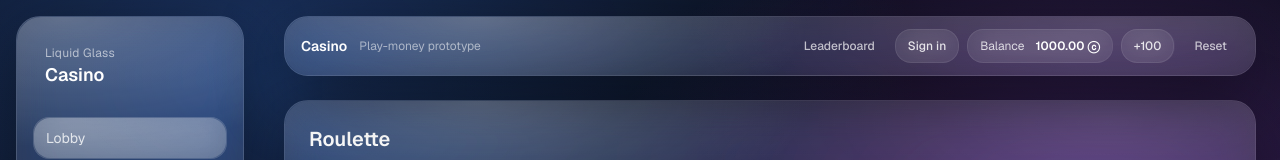
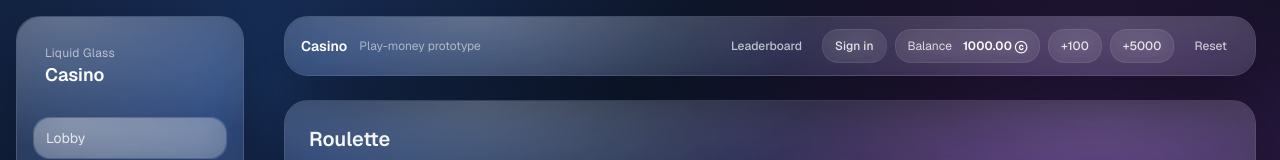
Before and after one commit to rchqwk/liquid-glass-casino, a Next.js app: page /casino/roulette in a window 1280 px wide. Shown: the top 160 px of the page. Built offline with nearby package versions, Linux system fonts and the light colour scheme; no server answers.

Commit message:
Add +5000 refill with 15-min cooldown for standard users

```diff
--- a/app/components/Topbar.tsx
+++ b/app/components/Topbar.tsx
@@ -1,12 +1,32 @@
 "use client";
 
 import Link from "next/link";
+import { useEffect, useMemo, useState } from "react";
 import { useWallet } from "../lib/wallet";
 import { useAuth } from "../lib/authClient";
 
 export function Topbar() {
-  const { balance, deposit, reset } = useWallet();
+  const { balance, deposit, reset, refill5000AvailableAt } = useWallet();
   const { user, loading } = useAuth();
+  const role = user?.role_level ?? 0;
+  const [msg, setMsg] = useState<string | null>(null);
+  const [, forceTick] = useState(0);
+
+  useEffect(() => {
+    const id = window.setInterval(() => forceTick((x) => (x + 1) % 1000000), 1000);
+    return () => window.clearInterval(id);
+  }, []);
+
+  const now = Date.now();
+  const refillCooldownMs = Math.max(0, refill5000AvailableAt - now);
+  const refillLabel = useMemo(() => {
+    if (role >= 1) return "+5000";
+    if (refillCooldownMs <= 0) return "+5000";
+    const s = Math.ceil(refillCooldownMs / 1000);
+    const mm = String(Math.floor(s / 60)).padStart(2, "0");
+    const ss = String(s % 60).padStart(2, "0");
+    return `+5000 (${mm}:${ss})`;
+  }, [refillCooldownMs, role]);
 
   return (
     <header className="sticky top-0 z-20 px-4 pt-4 sm:px-6">
@@ -41,10 +61,32 @@ export function Topbar() {
           </div>
           <button
             className="glass-soft rounded-2xl px-3 py-2 text-xs font-medium text-white/85 transition hover:bg-white/10"
-            onClick={() => deposit(100)}
+            onClick={() => {
+              setMsg(null);
+              deposit(100);
+            }}
             type="button"
           >
             +100
+          </button>
+          <button
+            className="glass-soft rounded-2xl px-3 py-2 text-xs font-medium text-white/85 transition hover:bg-white/10 disabled:opacity-40"
+            onClick={() => {
+              setMsg(null);
+              const res = deposit(5000, { bypassCooldown: role >= 1 });
+              if (!res.ok) {
+                setMsg(
+                  res.nextAvailableAt
+                    ? `Refill available in ${Math.ceil((res.nextAvailableAt - Date.now()) / 60000)} min.`
+                    : res.error,
+                );
+              }
+            }}
+            disabled={role < 1 && refillCooldownMs > 0}
+            type="button"
+            title={role < 1 ? "Standard users: one +5000 refill every 15 minutes" : "Admin: unlimited refills"}
+          >
+            {refillLabel}
           </button>
           <button
             className="rounded-2xl px-3 py-2 text-xs font-medium text-white/70 transition hover:text-white"
@@ -56,6 +98,9 @@ export function Topbar() {
           </button>
         </div>
       </div>
+      {msg ? (
+        <div className="px-1 pt-2 text-xs text-white/60">{msg}</div>
+      ) : null}
     </header>
   );
 }
--- a/app/lib/wallet.tsx
+++ b/app/lib/wallet.tsx
@@ -19,6 +19,7 @@ type WalletState = {
   clientSeed: string;
   nonce: number;
   history: HistoryItem[];
+  lastRefill5000At?: number;
   openBets?: Record<
     number,
     { game: string; wager: number; ts: number; serverSeed: string; clientSeed: string }
@@ -44,7 +45,11 @@ type WalletContextValue = {
   nonce: number;
   history: HistoryItem[];
   getRngForNonce: (nonce: number) => BetRng | null;
-  deposit: (amount: number) => void;
+  refill5000AvailableAt: number; // epoch ms
+  deposit: (
+    amount: number,
+    opts?: { bypassCooldown?: boolean },
+  ) => { ok: true } | { ok: false; error: string; nextAvailableAt?: number };
   setClientSeed: (seed: string) => void;
   rotateServerSeed: () => { revealedServerSeed: string };
   placeBet: (input: PlaceBetInput) => { multiplier: number; outcome: string; profit: number };
@@ -61,6 +66,7 @@ type WalletContextValue = {
 };
 
 const STORAGE_KEY = "lgc.wallet.v1";
+const REFILL_5000_COOLDOWN_MS = 15 * 60 * 1000;
 
 function clampMoney(n: number) {
   return Math.round(n * 100) / 100;
@@ -90,6 +96,7 @@ function freshState(): WalletState {
     clientSeed,
     nonce: 0,
     history: [],
+    lastRefill5000At: 0,
     openBets: {},
   };
 }
@@ -118,7 +125,8 @@ export function WalletProvider({ children }: { children: React.ReactNode }) {
         nonce: 0,
         history: [],
         getRngForNonce: () => null,
-        deposit: () => {},
+        refill5000AvailableAt: 0,
+        deposit: () => ({ ok: false, error: "Wallet not ready" }),
         setClientSeed: () => {},
         rotateServerSeed: () => ({ revealedServerSeed: "" }),
         placeBet: () => ({ multiplier: 0, outcome: "", profit: 0 }),
@@ -134,6 +142,8 @@ export function WalletProvider({ children }: { children: React.ReactNode }) {
       clientSeed: state.clientSeed,
       nonce: state.nonce,
       history: state.history,
+      refill5000AvailableAt:
+        (state.lastRefill5000At ?? 0) + REFILL_5000_COOLDOWN_MS,
       getRngForNonce: (betNonce) => {
         const open = state.openBets?.[betNonce];
         if (!open) return null;
@@ -157,11 +167,36 @@ export function WalletProvider({ children }: { children: React.ReactNode }) {
         };
       },
 
-      deposit: (amount) => {
-        if (!Number.isFinite(amount) || amount <= 0) return;
-        setState((s) =>
-          s ? { ...s, balance: clampMoney(s.balance + amount) } : s,
-        );
+      deposit: (amount, opts) => {
+        if (!Number.isFinite(amount) || amount <= 0) {
+          return { ok: false, error: "Invalid amount" };
+        }
+
+        const bypass = !!opts?.bypassCooldown;
+
+        if (amount === 5000 && !bypass) {
+          const now = Date.now();
+          const nextAt = (state.lastRefill5000At ?? 0) + REFILL_5000_COOLDOWN_MS;
+          if (now < nextAt) {
+            return {
+              ok: false,
+              error: "Refill is on cooldown.",
+              nextAvailableAt: nextAt,
+            };
+          }
+        }
+
+        setState((s) => {
+          if (!s) return s;
+          const now = Date.now();
+          return {
+            ...s,
+            balance: clampMoney(s.balance + amount),
+            lastRefill5000At:
+              amount === 5000 && !bypass ? now : s.lastRefill5000At,
+          };
+        });
+        return { ok: true };
       },
 
       setClientSeed: (seed) => {
```
